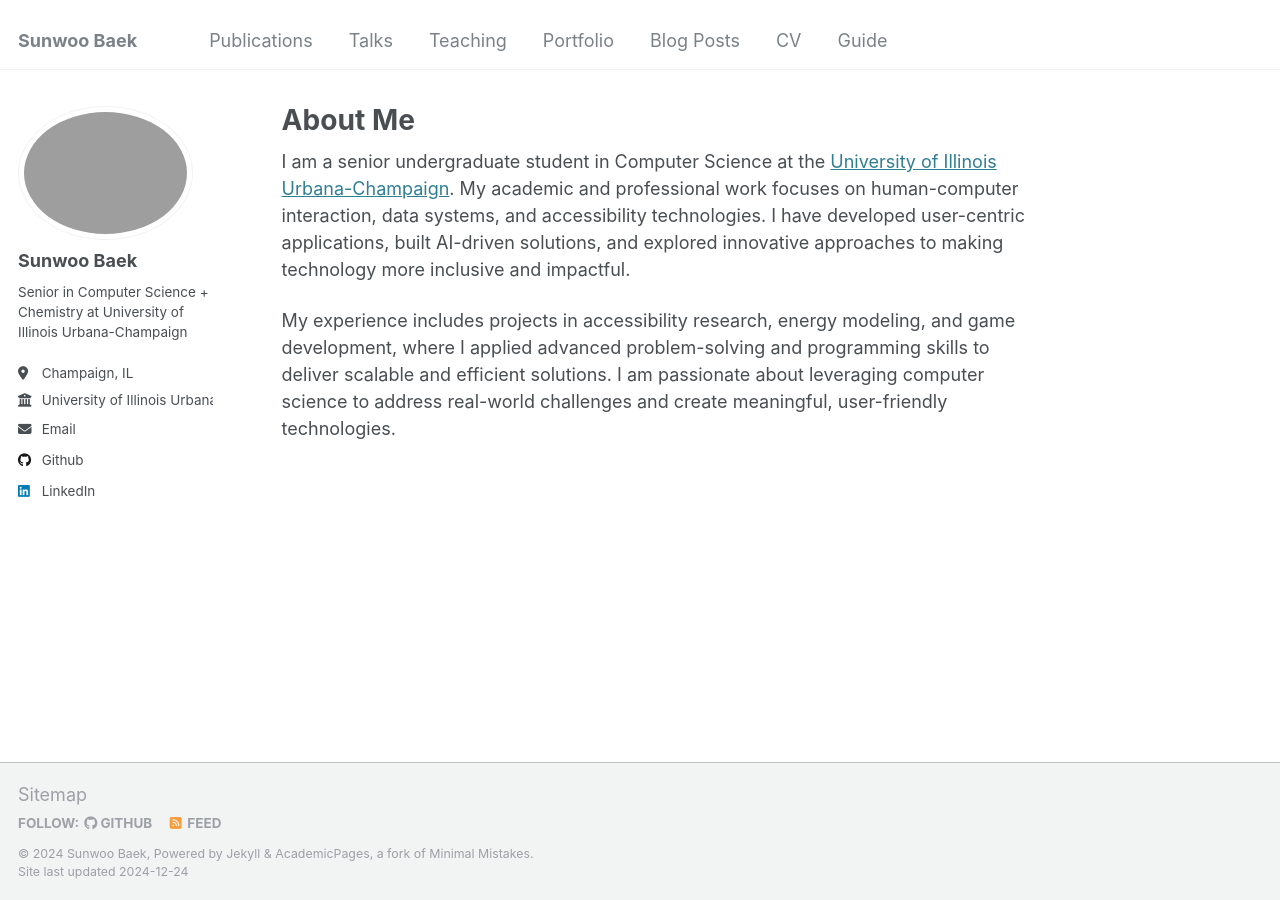
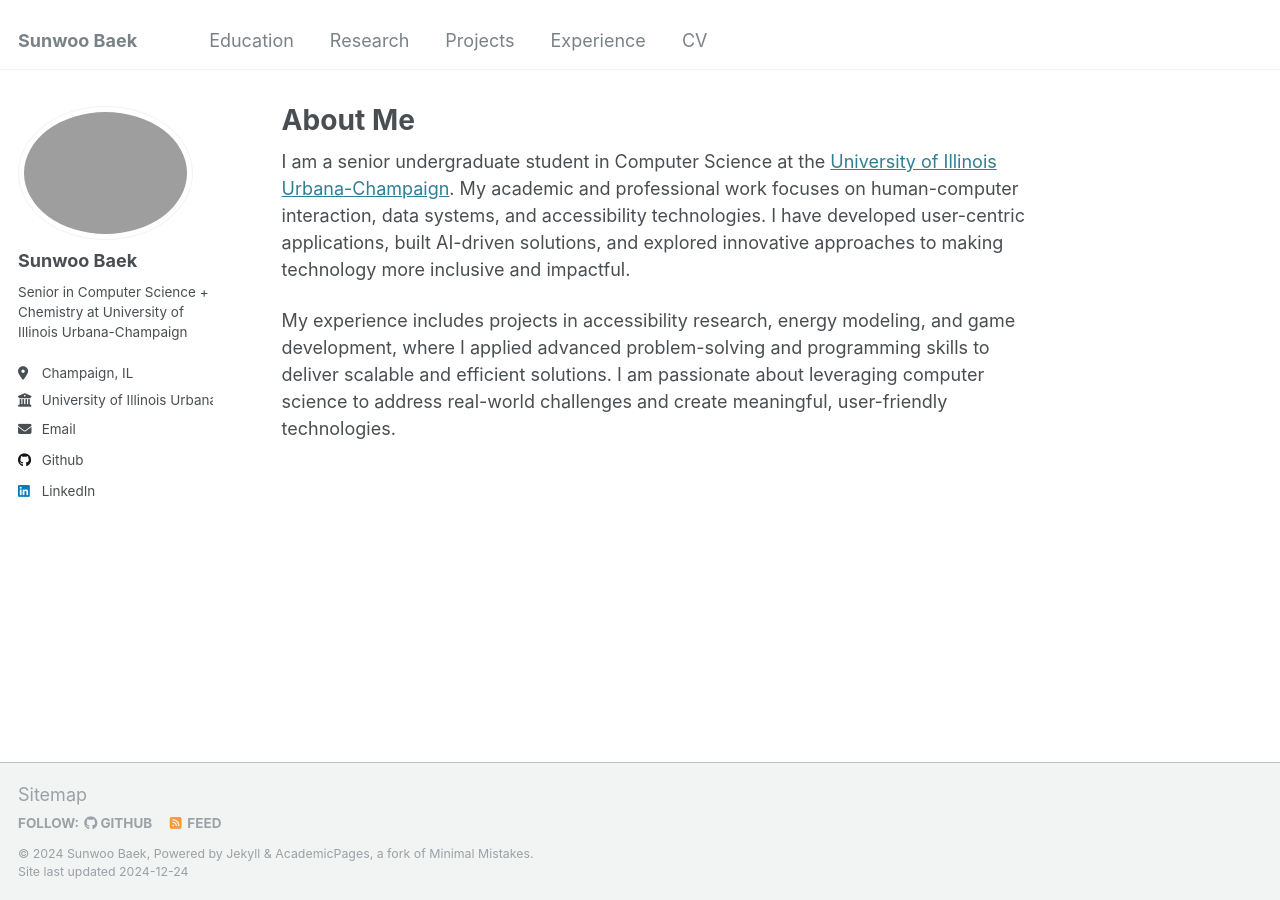
Before and after one commit to sbaek21/sbaek21.github.io, a Jekyll site: the page built from _pages/about.md, in a window 1280 px wide. Built offline with Jekyll 4.4.1, drawn with Linux system fonts in a browser that asks for light colours.

Commit message:
Updated Navigation bar

```diff
--- a/_data/navigation.yml
+++ b/_data/navigation.yml
@@ -5,23 +5,17 @@
 # prevent it from being included in the site.
 
 main:
-  - title: "Publications"
-    url: /publications/
+  - title: "Education"
+    url: /education/
 
-  - title: "Talks"
-    url: /talks/
+  - title: "Research"
+    url: /research/
 
-  - title: "Teaching"
-    url: /teaching/
+  - title: "Projects"
+    url: /projects/
 
-  - title: "Portfolio"
-    url: /portfolio/
-
-  - title: "Blog Posts"
-    url: /year-archive/
+  - title: "Experience"
+    url: /experience/
 
   - title: "CV"
     url: /cv/
-
-  - title: "Guide"
-    url: /markdown/
```
